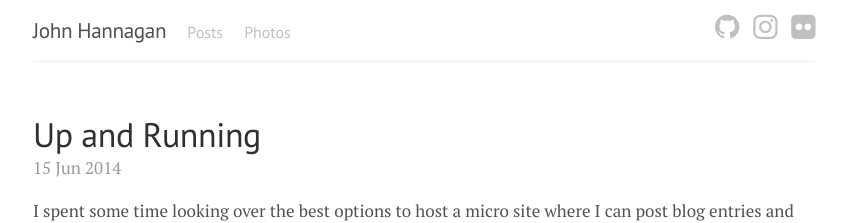
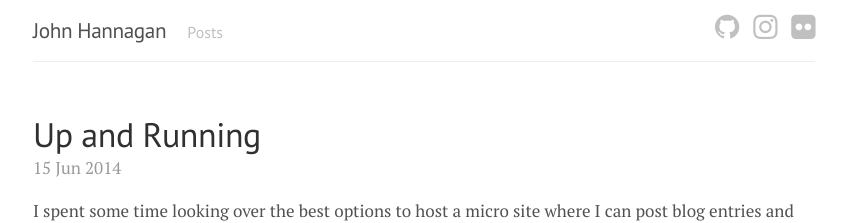
Before and after one commit to Weetbix/weetbix.github.io, a Jekyll site: the page built from index.html, in a window 1280 px wide. Shown: the top 223 px of the page, without its empty margins (216-1063 px from the left). Built offline with Jekyll 4.4.1, drawn with Linux system fonts in a browser that asks for light colours; nearby versions of some CDN libraries; Markdown is read by kramdown in place of the engine named in the settings; the list of posts is cut into pages by our own code; comment, search, counter and statistics services are not loaded.

Commit message:
remove photos link

```diff
--- a/_config.yml
+++ b/_config.yml
@@ -18,7 +18,6 @@ author:
 #navbar pages
 pages_list:
   Posts: '/archive'
-  Photos: '/photos'
 
 defaults:
   -
```
